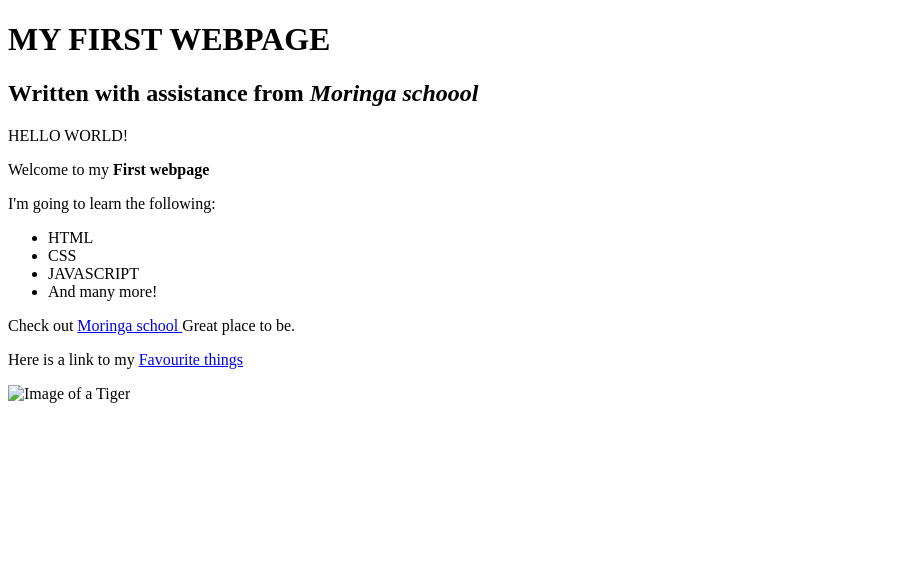
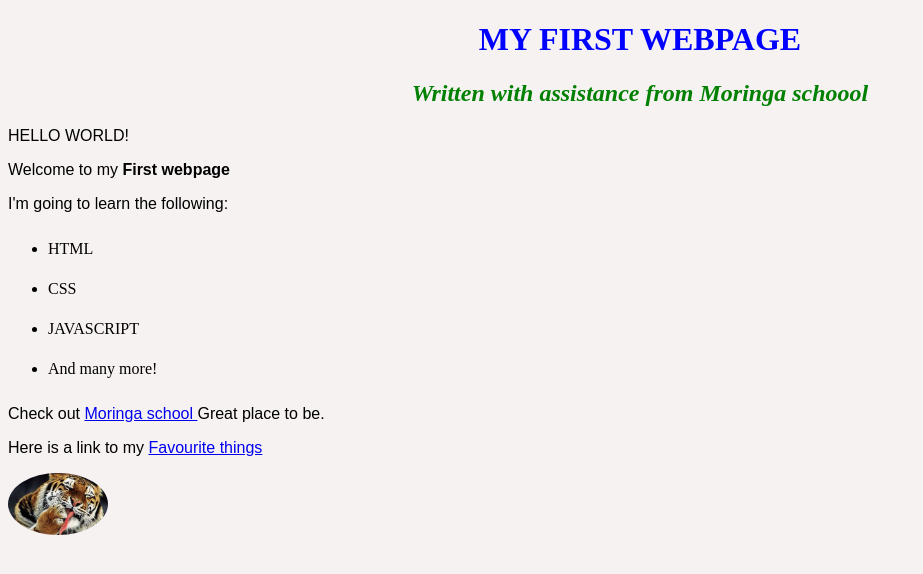
Before and after one commit to kolumr/my-first-website, a plain HTML site: page index.html in a window 1280 px wide. Shown: the whole page, without its empty margins (0-923 px from the left). Drawn offline with Linux system fonts and the light colour scheme.

Commit message:
Change name of my-first-website to index.html

```diff
--- /dev/null
+++ b/css/styles.css
@@ -0,0 +1,33 @@
+h1 {
+  color: blue;
+  text-align: center;
+}
+h2 {
+  color: green;
+  font-style: italic;
+  text-align: center;
+}
+p {
+  font-family: sans-serif;
+}
+ul{
+  line-height: 40PX;
+}
+body{
+  background-color: rgba(245, 237, 237, 0.705);
+}
+img{
+  border-radius: 50%;
+  width: 100px;
+}
+img:hover {
+  box-shadow: 0 0 2px 1px rgba(0, 140, 186, 0.5);
+}
+</style>
+<body>
+
+<a target="_blank" href="img_forest.jpg">
+  <img src="img_forest.jpg" alt="Forest">
+</a>
+
+</body>
--- a/my-first-webpage.html
+++ b/index.html
@@ -2,6 +2,7 @@
 <html>
     <head>
       <title>MY FIRST WEBPAGE</title>
+      <link href="css/styles.css" rel="stylesheet" type="text/css">
     </head>
     <body>
       <h1>MY FIRST WEBPAGE</h1>
@@ -18,6 +19,8 @@
       </ul>
       <p>Check out <a href="https://moringaschool.com/"> Moringa school </a> Great place to be.</p>
       <p>Here is a link to my <a href="my-favourite-things.html">Favourite things</a></p>
-      <img src="images/tiger.jpeg" alt=" Image of a Tiger">
+      <a target="blank" href="images/tiger.jpeg">
+        <img src="images/tiger.jpeg" alt=" Image of a Tiger">
+      </a>
     </body>
 </html>
```
Also changed, not shown: images/tiger.jpeg (added), my-favourite-things.html (added).
